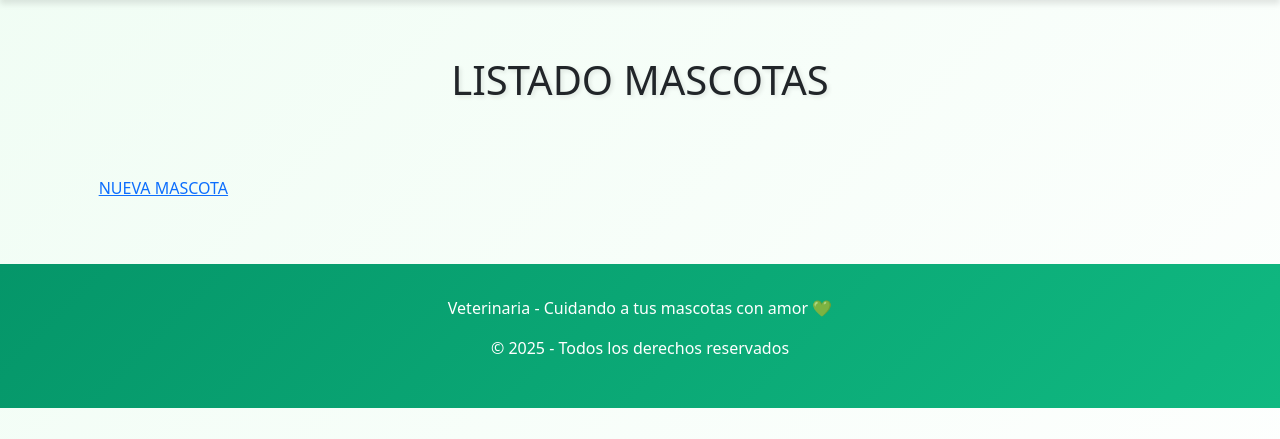
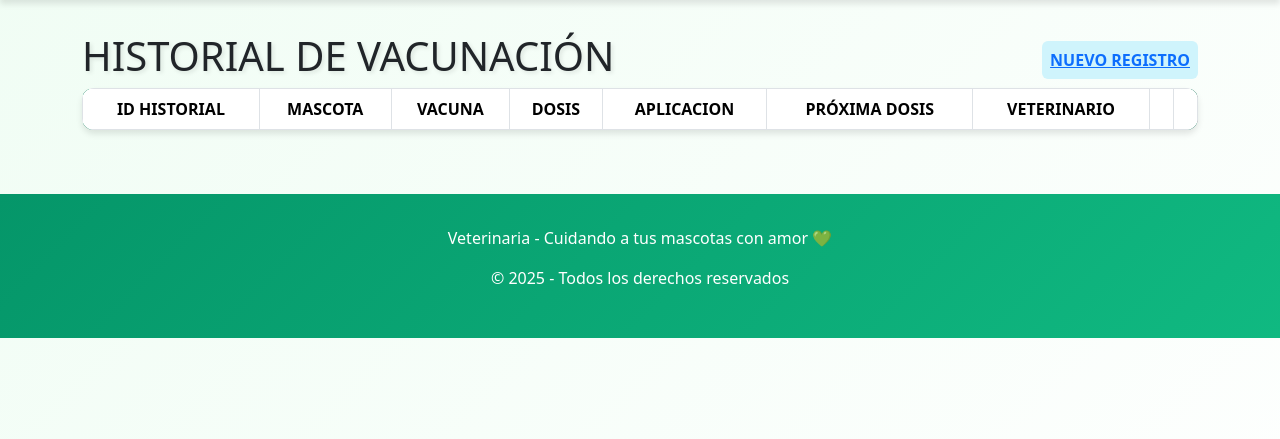
Before and after one commit to Jorge-Luis-Contreras-Maidana/ProyectoWeb3, a Django app: page /mascotas/ in a window 1280 px wide. Shown: the part 56-495 px from the top of the page. Run offline with Django 5.2, Linux system fonts and the light colour scheme; the visitor is signed in with stand-in values (Sample User, id 1); data that the repository does not hold is empty.

Commit message:
Update listar_mascotas.html

```diff
--- a/proyectoweb3/appVeterinaria/templates/listar_mascotas.html
+++ b/proyectoweb3/appVeterinaria/templates/listar_mascotas.html
@@ -1,33 +1,79 @@
 {% extends "base.html" %}
-
 {% block content %}
     {% comment %} usuario: {{ user.username }} {% endcomment %}
-    <h1>LISTADO MASCOTAS</h1>
-    <ul>
-        {% for mascota in mascotas %}
-            <li>
-                {{ mascota.id_mascota }} - {{ mascota.nombre }} - {{ mascota.especie }} - {{ mascota.raza }} - {{ mascota.sexo }} - {{ mascota.fecha_nacimiento }} - Dueño ID: {{ mascota.id_dueno.id_dueno }}
+    <div class="d-flex justify-content-between align-items-center">
+        <h1>HISTORIAL DE VACUNACIÓN</h1>
+        {% if user.is_superuser or user.is_staff %}
+            {# Admin y Staff pueden crear #}
+            <div>
+                <span class="p-2 rounded bg-info-subtle text-dark fw-bold">
+                    <a href="{% url 'crear_historial' %}">NUEVO REGISTRO</a>
+                </span>
+            </div>
+        {% endif %}
+    </div>
+    <table class="table table-bordered mb-0">
+        <thead class="bg-dark text-white fw-bold text-uppercase">
+            <tr>
+                <th scope="col" class="text-center py-2 border-end">ID HISTORIAL</th>
+                <th scope="col" class="text-center py-2 border-end">MASCOTA</th>
+                <th scope="col" class="text-center py-2 border-end">VACUNA</th>
+                <th scope="col" class="text-center py-2 border-end">DOSIS</th>
+                <th scope="col" class="text-center py-2 border-end">APLICACION</th>
+                <th scope="col" class="text-center py-2 border-end">PRÓXIMA DOSIS</th>
+                <th scope="col" class="text-center py-2 border-end">VETERINARIO</th>
+                {% if user.is_superuser %}
+                    <th scope="col" class="text-center py-2 border-end"></th>
+                    <th scope="col" class="text-center py-2 border-end"></th>
+                {% elif user.is_staff %}
+                    <th scope="col" class="text-center py-2 border-end"></th>
+                {% else %}
 
+                {% endif %}
+
+            </tr>
+        </thead>
+        <tbody>
+            {% for historial in historiales %}
+                <tr>
+                    <th scope="col" class="text-center py-2 border-end">{{ historial.id_vacunacion }}</th>
+                    <th scope="col" class="text-center py-2 border-end">{{ historial.id_mascota.nombre }}</th>
+                    <th scope="col" class="text-center py-2 border-end">{{ historial.id_vacuna.nombre_vacuna }}</th>
+                    <th scope="col" class="text-center py-2 border-end">{{ historial.dosis_numero }}</th>
+                    <th scope="col" class="text-center py-2 border-end">{{ historial.fecha_aplicacion }}</th>
+                    <th scope="col" class="text-center py-2 border-end">{{ historial.fecha_proxima }}</th>
+                    <th scope="col" class="text-center py-2 border-end">{{ historial.id_veterinario.nombre }}</th>
                     {% if user.is_superuser %}
                     {# Admin: Puede ELIMINAR y MODIFICAR #}
-                <a href=" {% url 'eliminar_mascota' mascota.id_mascota %}">ELIMINAR</a> |
-                <a href="{% url 'actualizar_mascota' mascota.id_mascota %}">MODIFICAR</a>
-
+                        <th scope="col" class="text-center py-2 border-end">
+                            <span class="p-2 rounded bg-info-subtle text-dark fw-bold">
+                                <a href=" {% url 'eliminar_historial' historial.id_vacunacion %}">
+                                    ELIMINAR
+                                </a>
+                            </span>
+                        </th>
+                        <th scope="col" class="text-center py-2">
+                            <span class="p-2 rounded bg-info-subtle text-dark fw-bold">
+                                <a href="{% url 'actualizar_historial' historial.id_vacunacion %}">
+                                    MODIFICAR
+                                </a>
+                            </span>
+                        </th>
                     {% elif user.is_staff %}
                     {# Staff: Solo puede MODIFICAR #}
-                    | <a href="{% url 'actualizar_mascota' mascota.id_mascota %}">MODIFICAR</a>
-
+                        <th scope="col" class="text-center py-2">
+                            <span class="p-2 rounded bg-info-subtle text-dark fw-bold">
+                                <a href="{% url 'actualizar_historial' historial.id_vacunacion %}">
+                                    MODIFICAR
+                                </a>
+                            </span>
+                        </th>
                     {% else %}
                     {# Usuario Normal: Solo Visualizar. No se muestran enlaces de acción #}
 
                     {% endif %}
-                            </li>
+                </tr>
             {% endfor %}
-    </ul>
-
-    {% if user.is_superuser or user.is_staff %}
-        {# Admin y Staff pueden crear #}
-    <a href="{% url 'crear_mascota' %}">NUEVA MASCOTA</a>
-    {% endif %}
-
+        </tbody>
+    </table>
 {% endblock %}
```
Lines whose indentation alone changed are shown as unchanged.
